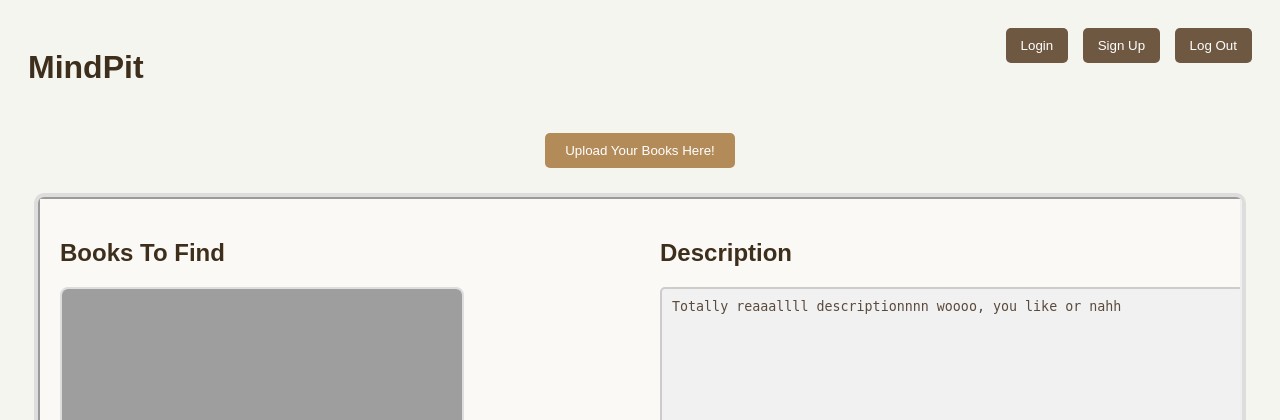
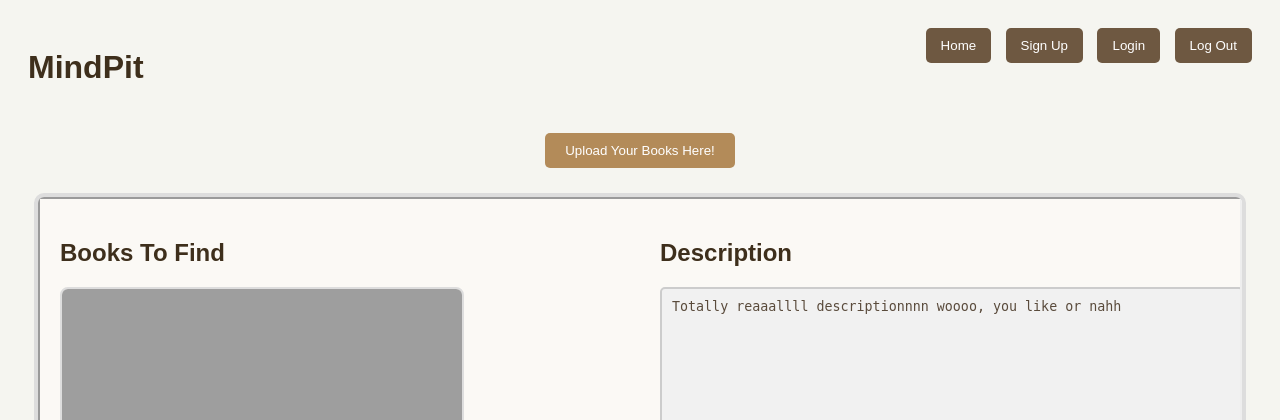
Before and after one commit to Jhe56/DonsHackathon, a Flask app: page / in a window 1280 px wide. Shown: the top 420 px of the page. Run offline with Flask 3, Linux system fonts and the light colour scheme.

Commit message:
Update index.html

```diff
--- a/templates/index.html
+++ b/templates/index.html
@@ -82,9 +82,11 @@ iframe img {
     <h1>MindPit</h1> <!-- Main heading site name displayed -->
 
     <div>
+      <button onclick="window.open('/home', '_blank')">Home</button> <!-- Opens home page new tab -->
+      <button onclick="window.open('/signup', '_blank')">Sign Up</button> <!-- Opens signup page new tab -->
       <button onclick="window.open('/login', '_blank')">Login</button> <!-- Opens login page new tab -->
-      <button onclick="window.open('/signup', '_blank')">Sign Up</button> <!-- Opens signup page new tab -->
       <button onclick="window.open('/logout', '_blank')">Log Out</button> <!-- Opens logout page new tab -->
+       <!-- Opens logout page new tab -->
     </div>
   </div>
 
```
